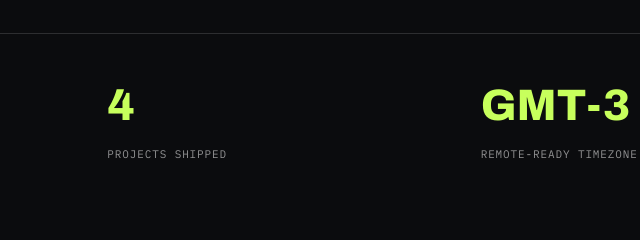
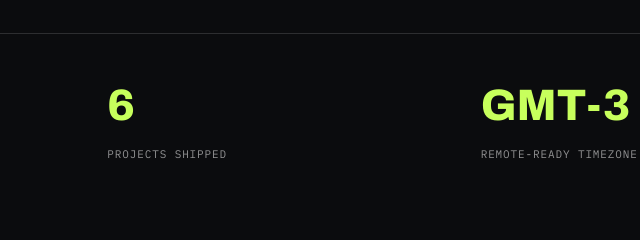
Before and after one commit to Hilguener/portfolio, a plain HTML site: page index.html in a window 1280 px wide. Shown: the part 683-923 px from the top of the page, 358-998 px from the left. Drawn offline with Linux system fonts and the light colour scheme.

Commit message:
Update projects shipped count from 4 to 6

```diff
--- a/index.html
+++ b/index.html
@@ -91,7 +91,7 @@
 
         <div class="stats-row">
           <div class="stat"><b>2+</b><span data-i18n="stat1Label">Years Professional Experience</span></div>
-          <div class="stat"><b>4</b><span data-i18n="stat2Label">Projects Shipped</span></div>
+          <div class="stat"><b>6</b><span data-i18n="stat2Label">Projects Shipped</span></div>
           <div class="stat"><b>GMT-3</b><span data-i18n="stat3Label">Remote-Ready Timezone</span></div>
         </div>
       </div>
```
